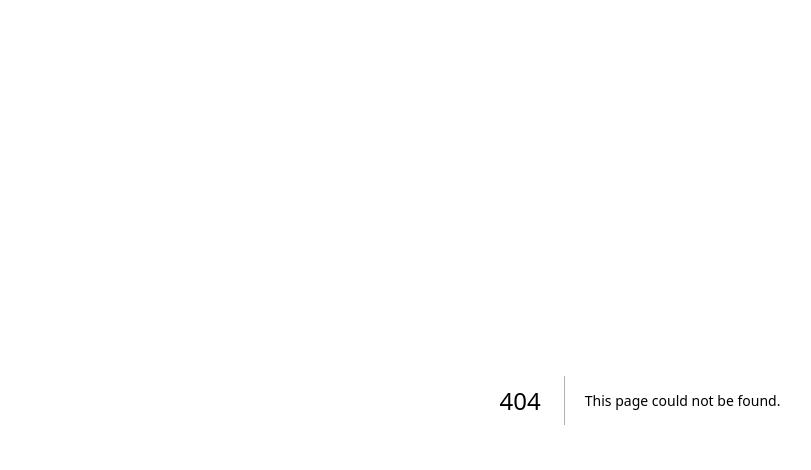
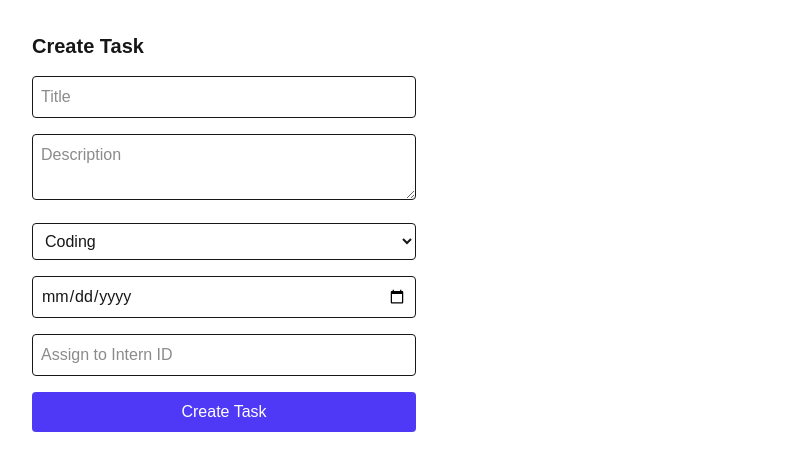
Before and after one commit to vijayshree-sundge/InternAI, a Next.js app in the folder frontend/: page /manager/create-task in a window 1280 px wide. Before the commit this address had no page. Shown: the top 470 px of the page, without its empty margins (0-811 px from the left). Built offline with nearby package versions, Linux system fonts and the light colour scheme; no server answers.

Commit message:
feat(frontend): add task creation form (manager)

```diff
--- /dev/null
+++ b/frontend/app/manager/create-task/page.tsx
@@ -0,0 +1,42 @@
+"use client";
+import { useState } from "react";
+import api from "@/lib/api";
+
+export default function CreateTaskPage() {
+  const [form, setForm] = useState({ title: "", description: "", type: "Coding", deadline: "", assignedToUserId: "" });
+  const [message, setMessage] = useState("");
+
+  const handleSubmit = async () => {
+    try {
+      await api.post("/tasks", {
+        ...form,
+        assignedToUserId: form.assignedToUserId ? Number(form.assignedToUserId) : null
+      });
+      setMessage("Task created.");
+    } catch {
+      setMessage("Failed to create task.");
+    }
+  };
+
+  return (
+    <div className="p-8 max-w-md space-y-4">
+      <h1 className="text-xl font-bold">Create Task</h1>
+      <input className="border p-2 w-full rounded" placeholder="Title"
+        value={form.title} onChange={e => setForm({ ...form, title: e.target.value })} />
+      <textarea className="border p-2 w-full rounded" placeholder="Description"
+        value={form.description} onChange={e => setForm({ ...form, description: e.target.value })} />
+      <select className="border p-2 w-full rounded"
+        value={form.type} onChange={e => setForm({ ...form, type: e.target.value })}>
+        <option>Coding</option><option>Research</option><option>Presentation</option>
+      </select>
+      <input className="border p-2 w-full rounded" type="date"
+        value={form.deadline} onChange={e => setForm({ ...form, deadline: e.target.value })} />
+      <input className="border p-2 w-full rounded" placeholder="Assign to Intern ID"
+        value={form.assignedToUserId} onChange={e => setForm({ ...form, assignedToUserId: e.target.value })} />
+      <button className="bg-indigo-600 text-white w-full py-2 rounded" onClick={handleSubmit}>
+        Create Task
+      </button>
+      {message && <p className="text-sm text-slate-600">{message}</p>}
+    </div>
+  );
+}
```
